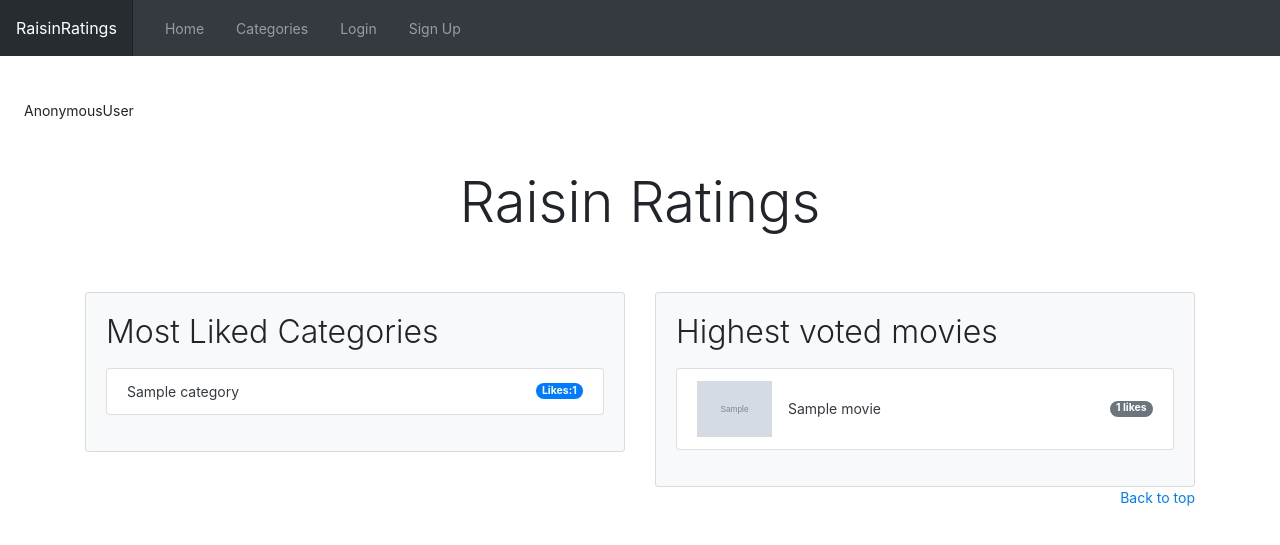
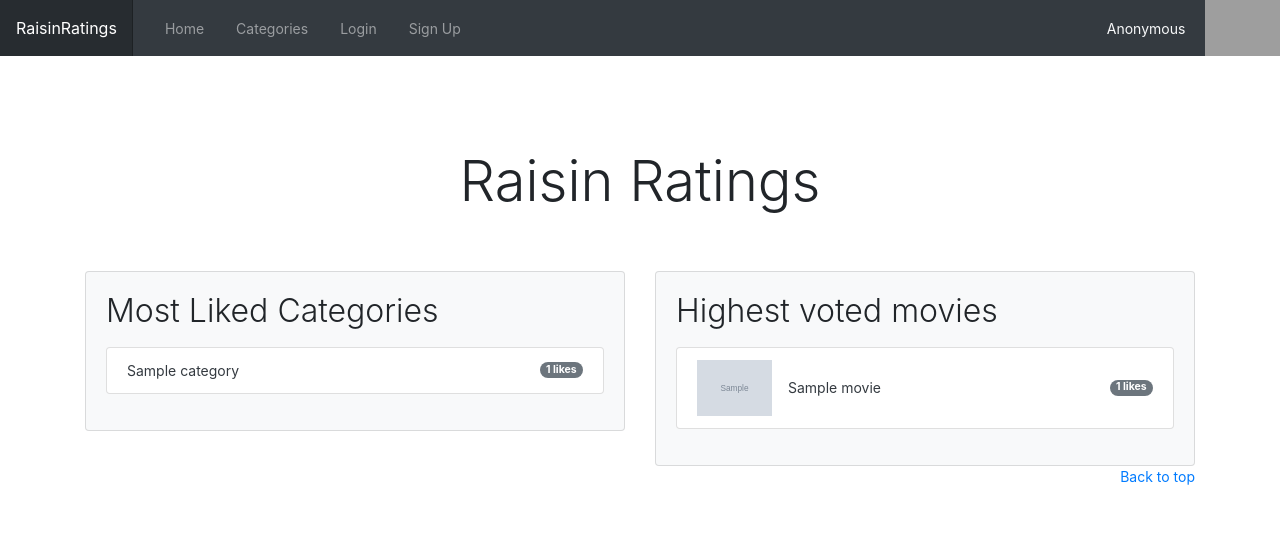
Before and after one commit to rorybhunter/WAD2_Group_2E, a Django app: page / in a window 1280 px wide. Shown: the top 545 px of the page. Run offline with Django 4.2, Linux system fonts and the light colour scheme; tables that the repository leaves empty hold one stand-in row (values such as "Sample post"); grey boxes marked "Sample" are stand-in pictures; some libraries are stand-ins or nearby versions; grey boxes are pictures that could not be loaded.

Commit message:
minor tweeks

```diff
--- a/RaisinRatings/views.py
+++ b/RaisinRatings/views.py
@@ -11,7 +11,7 @@ from django.contrib.auth.decorators import login_required
 def index(request):
     context_dict = {}
 
-    category_list = Category.objects.all()
+    category_list = Category.objects.order_by('-likes')[:8]
     movie_list = Movie.objects.order_by('-likes')[:5]
 
     context_dict['movies'] = movie_list
--- a/populate_RaisinRatings.py
+++ b/populate_RaisinRatings.py
@@ -24,8 +24,8 @@ def populate():
     ]
 
     movies = [{'movie_name':'Horror Movie 1', 'main_actor': 'Main Actor 1', 'summary':'blank', 'poster': os.path.join(MEDIA_DIR, os.path.join('example_posters', 'm3gan.jpg'))},
-    {'movie_name':'Drama Movie 1', 'main_actor': 'Main Actor 2', 'summary':'blank', 'poster':os.path.join(MEDIA_DIR, os.path.join('example_posters', 'm3gan.jpg'))},
-    {'movie_name':'Comedy Movie 1', 'main_actor': 'Main Actor 3', 'summary':'blank', 'poster':os.path.join(MEDIA_DIR, os.path.join('example_posters', 'm3gan.jpg'))}]
+    {'movie_name':'Drama Movie 1', 'main_actor': 'Main Actor 2', 'summary':'blank', 'poster':os.path.join(MEDIA_DIR, os.path.join('example_posters', 'PSILoveYou.jpg'))},
+    {'movie_name':'Comedy Movie 1', 'main_actor': 'Main Actor 3', 'summary':'blank', 'poster':os.path.join(MEDIA_DIR, os.path.join('example_posters', 'MamaMia.jpg'))}]
 
 
 
--- a/templates/RaisinRatings/base.html
+++ b/templates/RaisinRatings/base.html
@@ -46,8 +46,19 @@
                         <li class="nav-item mx-2"><a class="nav-link" href="{% url 'RaisinRatings:login' %}">Login</a></li>
                         <li class="nav-item mx-2"><a class="nav-link" href="{% url 'RaisinRatings:register' %}">Sign Up</a></li>
                         {% endif %}
+                    </ul>
 
-                    </ul>
+                    {% if user.is_authenticated %}
+                        <div class="nav-item ml-2 mr-1">
+                            <p class="nav-link m-auto text-light" style="float:right;">{{ request.user }}</p>
+                        </div>
+                        <img style="height:3.5rem"src="{{ MEDIA_URL }}/{{ user.userprofile.picture }}" />
+                    {% else %}
+                    <div class="nav-item ml-2 mr-1">
+                        <p class="nav-link m-auto text-light" style="float:right;">Anonymous</p>
+                    </div>
+                        <img style="height:3.5rem"src="{% static 'images/default_profile/default.png' %}" />
+                    {% endif %}
                 </div>
             </nav>
         </header>
@@ -55,6 +66,7 @@
         <div class="container-fluid">
             <div class="row">
                 <main role="main" class="col-md-12  ml-sm-auto col-lg-12 px-4">
+
                     {% block body_block %}{% endblock %}
 
                     <!-- FOOTER -->
--- a/templates/RaisinRatings/index.html
+++ b/templates/RaisinRatings/index.html
@@ -7,7 +7,7 @@
 
 {% block body_block %}
 
-{{ request.user }}
+
 
 
 <div class="container p-5 text-center">
@@ -25,11 +25,9 @@
                         {% if categories %}
                             <ul class="list-group">
                             {% for category in categories %}
-
                                 <li class="list-group-item list-group-item-action d-flex justify-content-between align-items-center">
                                     <a class="text-dark" style="display:block;height:100%;width:100%;text-decoration:none" href="{% url 'RaisinRatings:category' category.slug %}">{{ category.name }}</a>
-                                    <span class="badge badge-primary badge-pill">Likes:{{ category.likes}}</span>
-
+                                    <span class="badge badge-secondary badge-pill">{{ category.likes }} likes</span>
                                 </li>
                             {% endfor %}
                             </ul>
@@ -43,7 +41,6 @@
             <div class="col-md-6">
                 <div class="card mb-6 bg-light">
                     <div class="card-body">
-
                         <h2 class="font-weight-light">Highest voted movies</h2>
                         <p class="card-text">
                             {% if movies %}
--- a/templates/RaisinRatings/movie.html
+++ b/templates/RaisinRatings/movie.html
@@ -12,7 +12,7 @@
             <div class="card mb-6 bg-light">
                 <div class="card-body ">
                     <div class="media">
-                        <img class="mr-3" alt="{{movie.movie_name}}'s movie poster" width="200" src="{{ MEDIA_URL }}{{ movie.poster }}">
+                        <img class="mr-3 rounded" alt="{{movie.movie_name}}'s movie poster" width="250" src="{{ MEDIA_URL }}{{ movie.poster }}">
                         <div class="media-body">
                             <br />
                             <a class="btn btn-outline-secondary btn-sm" role="button" href="{% url 'RaisinRatings:add_review' movie.slug %}">Add review</a>
```
